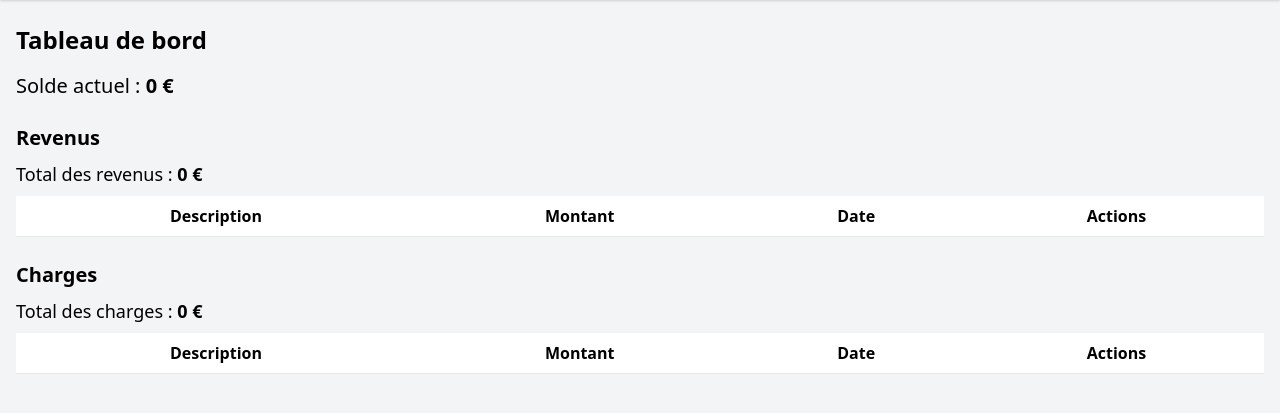
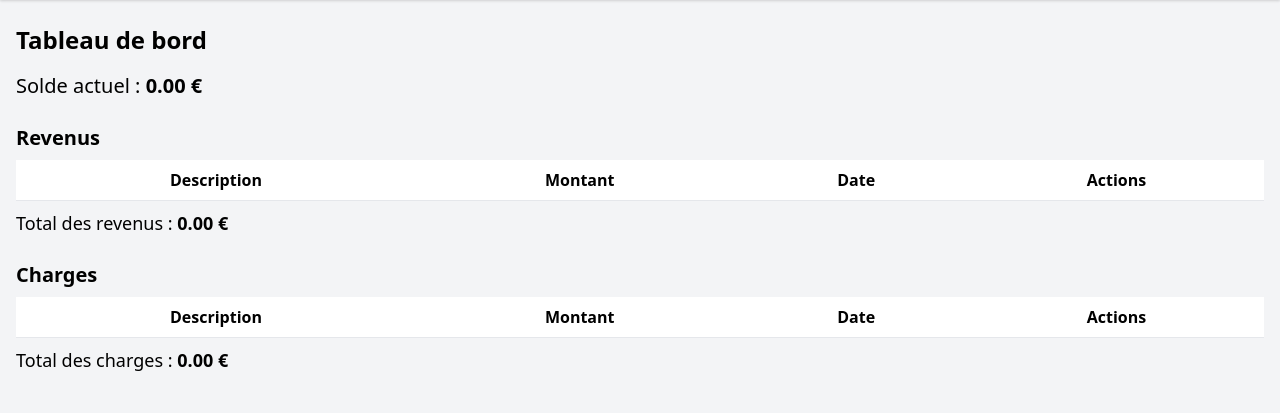
Before and after one commit to BaptisteRabouin/Budgetapp, a Flask app: page / in a window 1280 px wide. Shown: the part 60-473 px from the top of the page. Run offline with Flask 3, Linux system fonts and the light colour scheme; data that the repository does not hold is empty.

Commit message:
change total charges et revenus

```diff
--- a/app/templates/index.html
+++ b/app/templates/index.html
@@ -1,11 +1,11 @@
 {% extends 'base.html' %}
 {% block title %}Accueil{% endblock %}
+
 {% block content %}
 <h1 class="text-2xl font-bold mb-4">Tableau de bord</h1>
-<h3 class="text-xl mb-2">Solde actuel : <span class="font-semibold">{{ balance | round(2) }} €</span></h3>
+<h3 class="text-xl mb-2">Solde actuel : <span class="font-semibold">{{ "{:.2f}".format(balance) }} €</span></h3>
 
 <h2 class="text-xl font-semibold mt-6 mb-2">Revenus</h2>
-<p class="text-lg mb-2">Total des revenus : <span class="font-semibold">{{ total_revenues | round(2) }} €</span></p>
 <table class="min-w-full bg-white">
     <thead>
         <tr>
@@ -19,7 +19,7 @@
         {% for revenue in revenues %}
         <tr class="bg-gray-50">
             <td class="py-2 px-4 border-b">{{ revenue.description }}</td>
-            <td class="py-2 px-4 border-b">{{ revenue.amount | round(2) }} €</td>
+            <td class="py-2 px-4 border-b">{{ "{:.2f}".format(revenue.amount) }} €</td>
             <td class="py-2 px-4 border-b">{{ revenue.date.strftime('%d/%m/%Y') }}</td>
             <td class="py-2 px-4 border-b">
                 <a href="{{ url_for('edit_revenue', id=revenue.id) }}" class="text-blue-600 hover:text-blue-800 mr-2">Modifier</a>
@@ -32,9 +32,9 @@
         {% endfor %}
     </tbody>
 </table>
+<p class="text-lg mt-2">Total des revenus : <span class="font-semibold">{{ "{:.2f}".format(total_revenues) }} €</span></p>
 
 <h2 class="text-xl font-semibold mt-6 mb-2">Charges</h2>
-<p class="text-lg mb-2">Total des charges : <span class="font-semibold">{{ total_charges | round(2) }} €</span></p>
 <table class="min-w-full bg-white">
     <thead>
         <tr>
@@ -48,7 +48,7 @@
         {% for charge in charges %}
         <tr class="bg-gray-50">
             <td class="py-2 px-4 border-b">{{ charge.description }}</td>
-            <td class="py-2 px-4 border-b">{{ charge.amount | round(2) }} €</td>
+            <td class="py-2 px-4 border-b">{{ "{:.2f}".format(charge.amount) }} €</td>
             <td class="py-2 px-4 border-b">{{ charge.date.strftime('%d/%m/%Y') }}</td>
             <td class="py-2 px-4 border-b">
                 <a href="{{ url_for('edit_charge', id=charge.id) }}" class="text-blue-600 hover:text-blue-800 mr-2">Modifier</a>
@@ -61,4 +61,5 @@
         {% endfor %}
     </tbody>
 </table>
+<p class="text-lg mt-2">Total des charges : <span class="font-semibold">{{ "{:.2f}".format(total_charges) }} €</span></p>
 {% endblock %}
```
